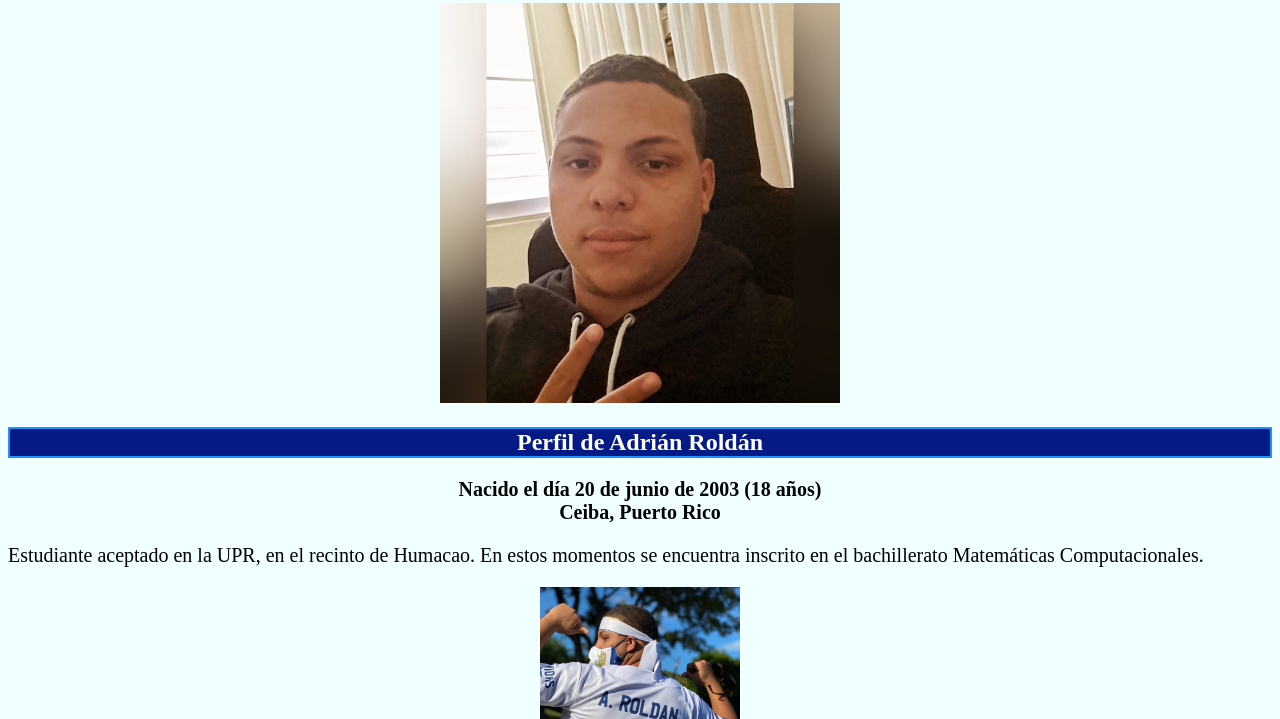
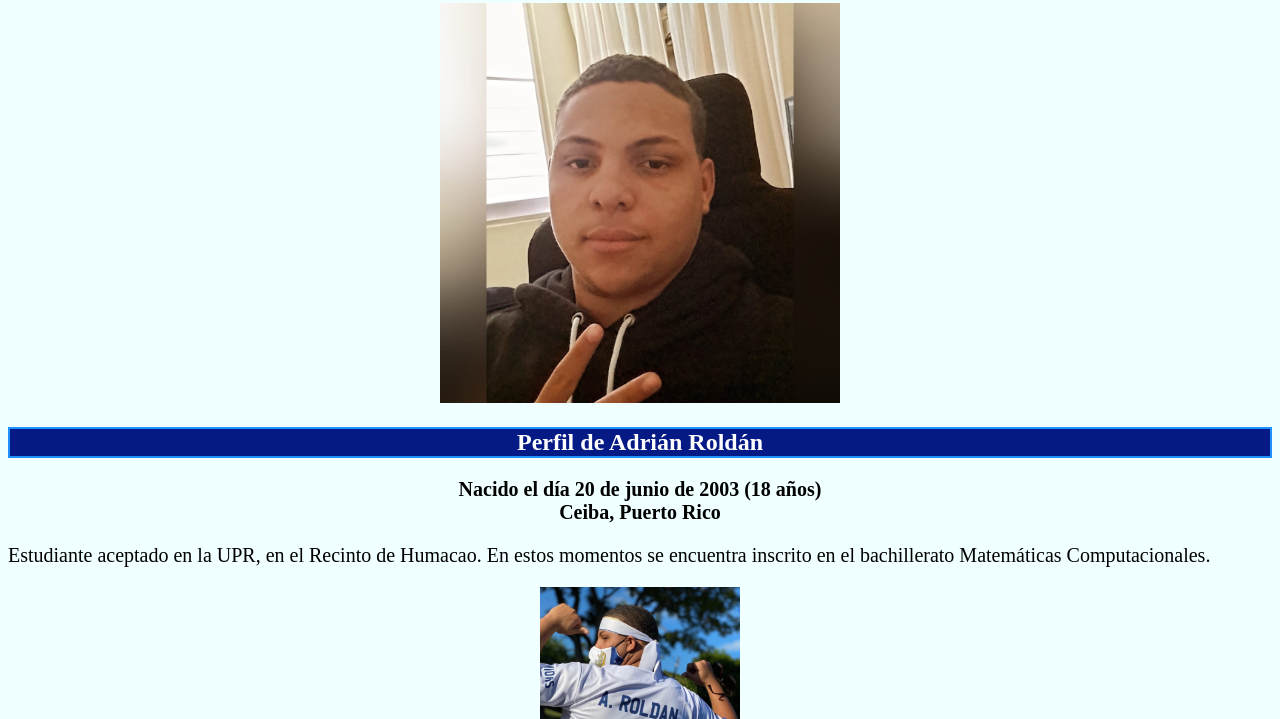
Before and after one commit to adrianroldanweb/adrianroldanweb.github.io, a plain HTML site: page index.html in a window 1280 px wide. Shown: the part 81-800 px from the top of the page. Drawn offline with Linux system fonts and the light colour scheme.

Commit message:
R de recinto

```diff
--- a/index.html
+++ b/index.html
@@ -28,7 +28,7 @@
     <p><strong> Nacido el día 20 de junio de 2003 (18
     años)<br>Ceiba, Puerto Rico </strong> </p></center>
 
-    <p>Estudiante aceptado en la UPR, en el recinto de      Humacao. En estos momentos se encuentra inscrito
+    <p>Estudiante aceptado en la UPR, en el Recinto de      Humacao. En estos momentos se encuentra inscrito
      en el bachillerato Matemáticas Computacionales.
     </p>
 
```
